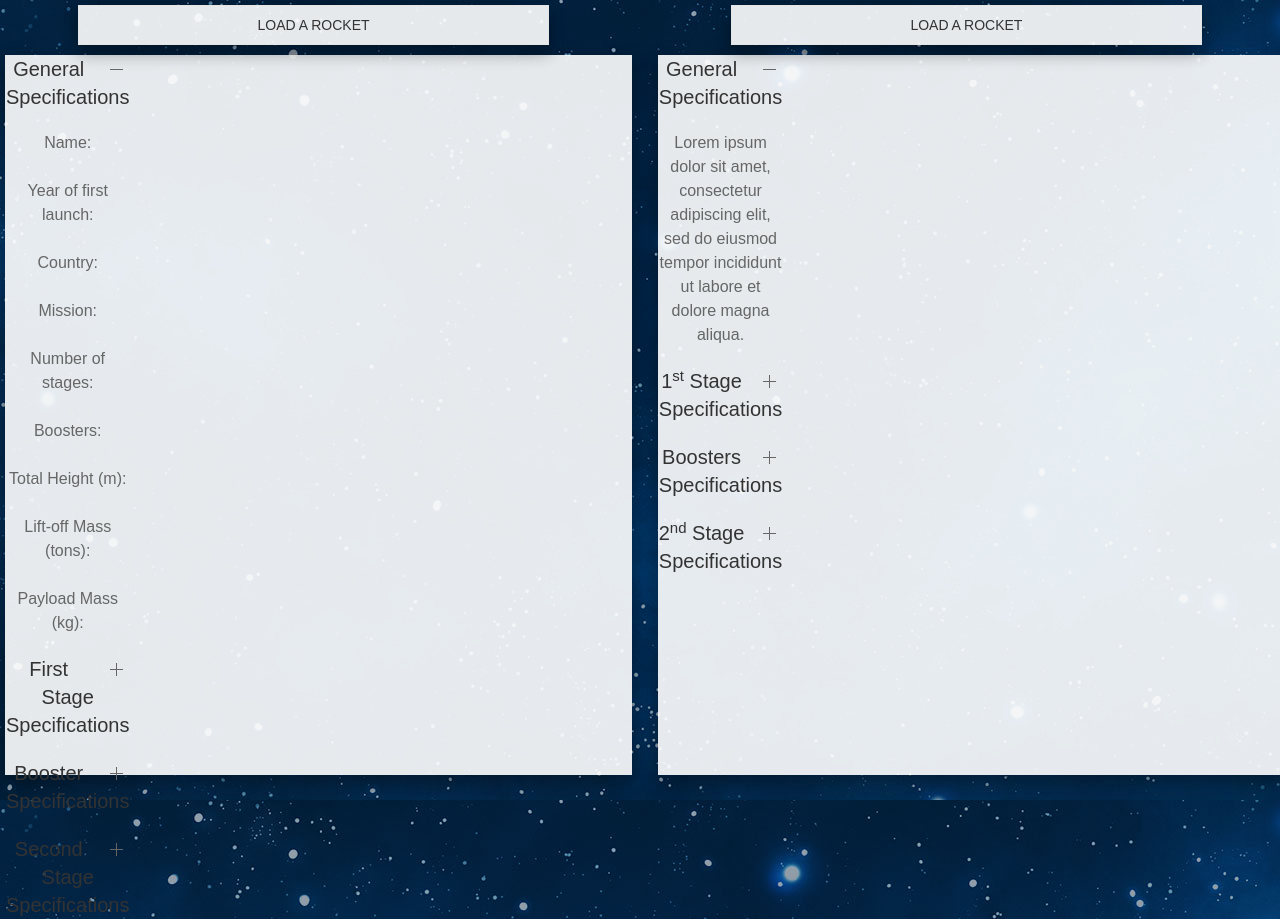
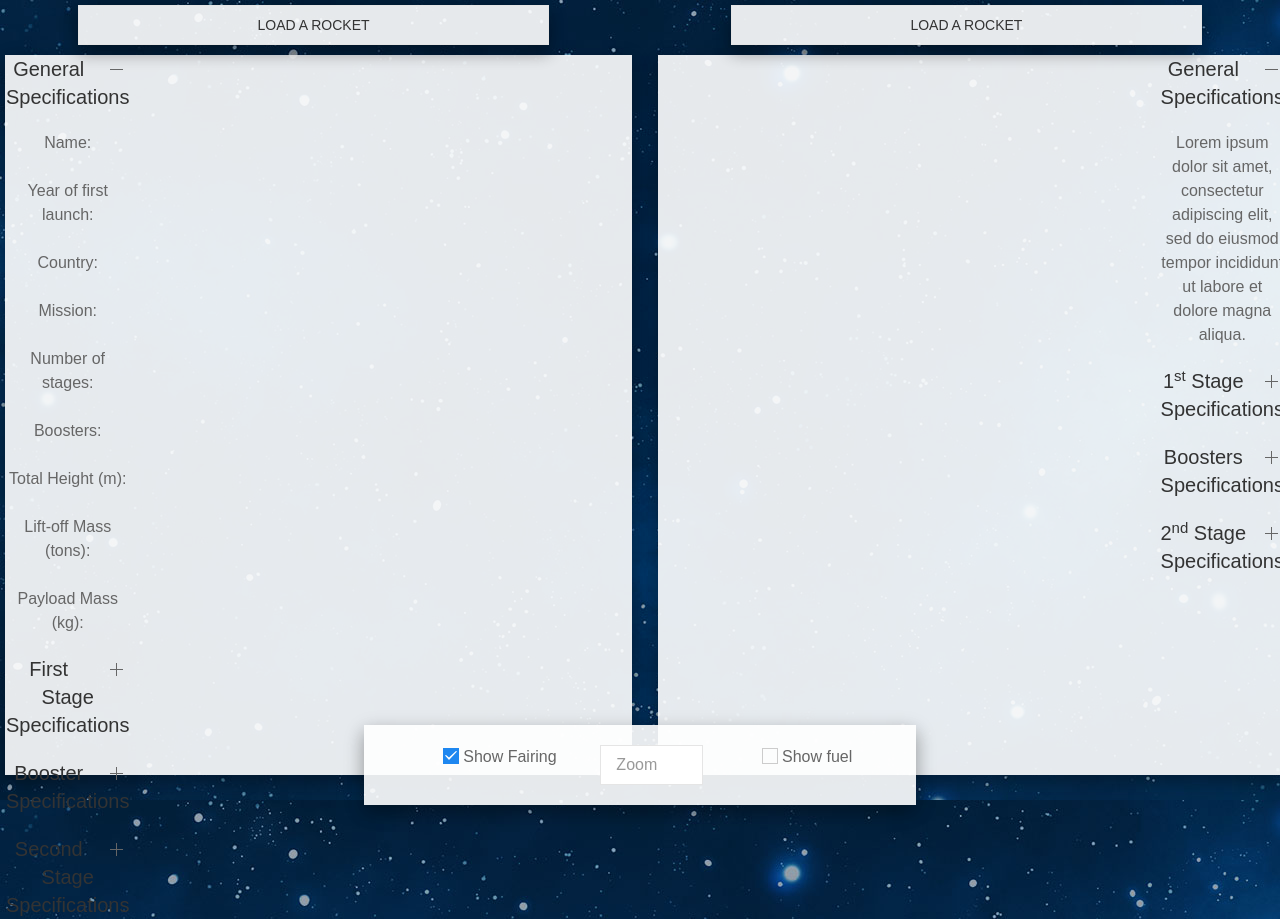
Before and after one commit to o-laurent/rocket-design, a Flask app: page /compare_rockets in a window 1280 px wide. Run offline with Flask 2, Linux system fonts and the light colour scheme; a map, chart or similar area stays blank.

Commit message:
added zoom to compare BP

```diff
--- a/static/css/compare_rockets.css
+++ b/static/css/compare_rockets.css
@@ -38,3 +38,14 @@
     margin-bottom: 0;
     position: fixed;
 }
+
+.down {
+    width: 40%;
+    display: flex;
+    justify-content: space-evenly;
+    align-content: center;
+}
+
+body {
+    align-items: center;
+}
--- a/templates/compare_rockets.html
+++ b/templates/compare_rockets.html
@@ -165,6 +165,11 @@
         <div class='vertical'>
             <button id="popUpButtonR" class='uk-button uk-button-default overbutton uk-width-3-4 ' uk-toggle="target: #load-toggleR"  type='button'>Load a rocket  </button>
             <div class='horizontal overn'>
+                <div class='canvasDiv'>
+                    <div class='nameDiv'>
+                    </div>
+                    <canvas id='canvasR'></canvas>
+                </div>
                 <div class='params'>
                     <ul id="accordionL" uk-accordion>
                         <li class="uk-open">
@@ -193,13 +198,14 @@
                         </li>
                     </ul>
                 </div>
-                <div class='canvasDiv'>
-                    <div class='nameDiv'>
-                    </div>
-                    <canvas id='canvasR'></canvas>
-                </div>
             </div>
         </div>
+
+    </div>
+    <div class="over down uk-grid-small uk-child-width-auto uk-grid">
+        <label><input class="uk-checkbox" type="checkbox" checked> Show Fairing</label>
+        <input id="zoomInput" class="uk-input" type="number" style="width: 20%;" placeholder="Zoom">
+        <label><input class="uk-checkbox" type="checkbox"> Show fuel</label>
     </div>
 
     <!-- Pop-up -->
--- a/templates/designrocket.html
+++ b/templates/designrocket.html
@@ -2,7 +2,7 @@
 <html lang="fr">
 <head>
     <meta charset="utf-8">
-    <title>Design Rocket</title>
+    <title>Design Your Rocket</title>
     <meta http-equiv="X-UA-Compatible" content="IE=edge">
     <meta name="viewport" content="width=device-width, initial-scale=1">
     <meta name="description" content="Rocket-Design">
```
